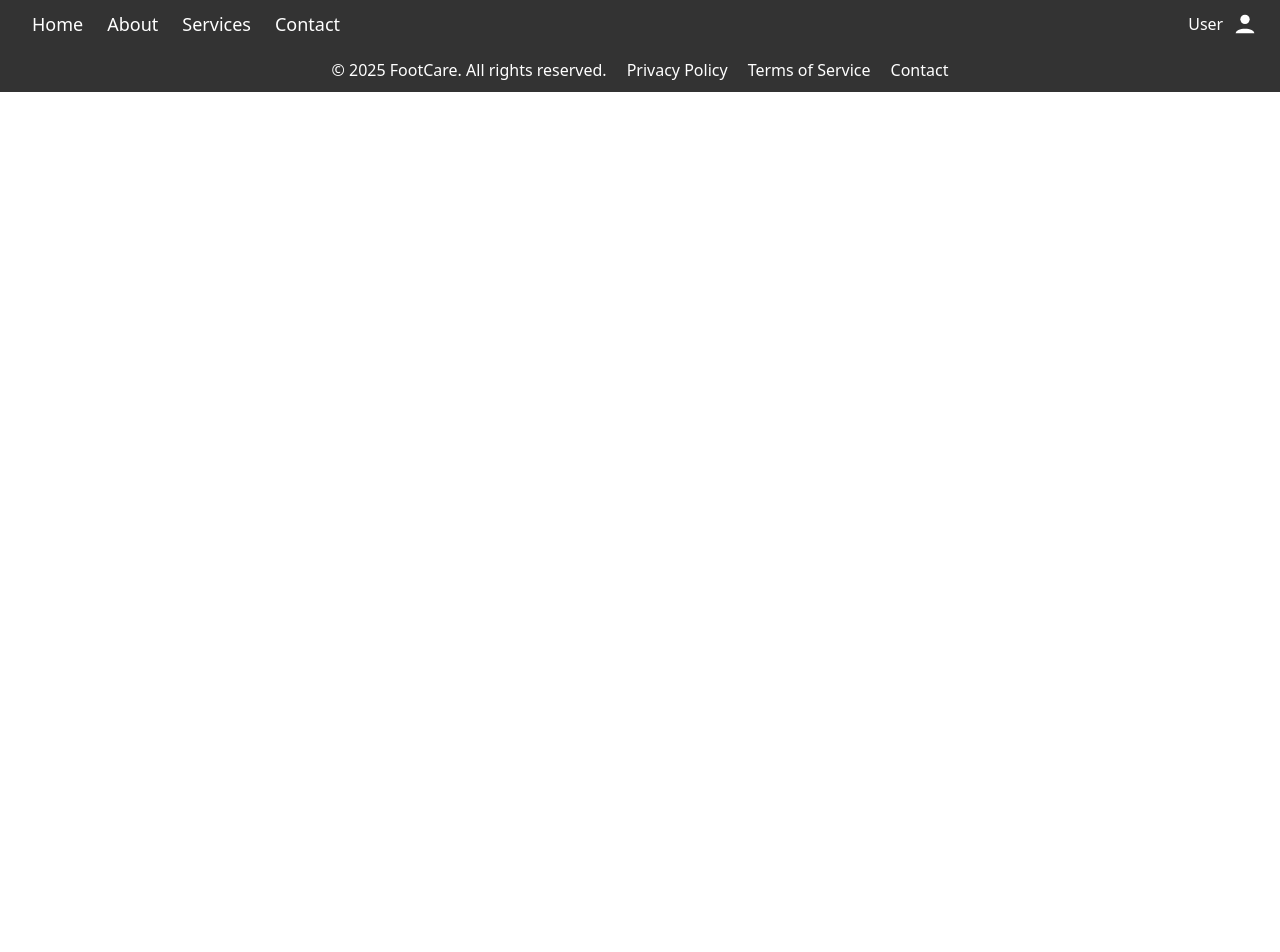
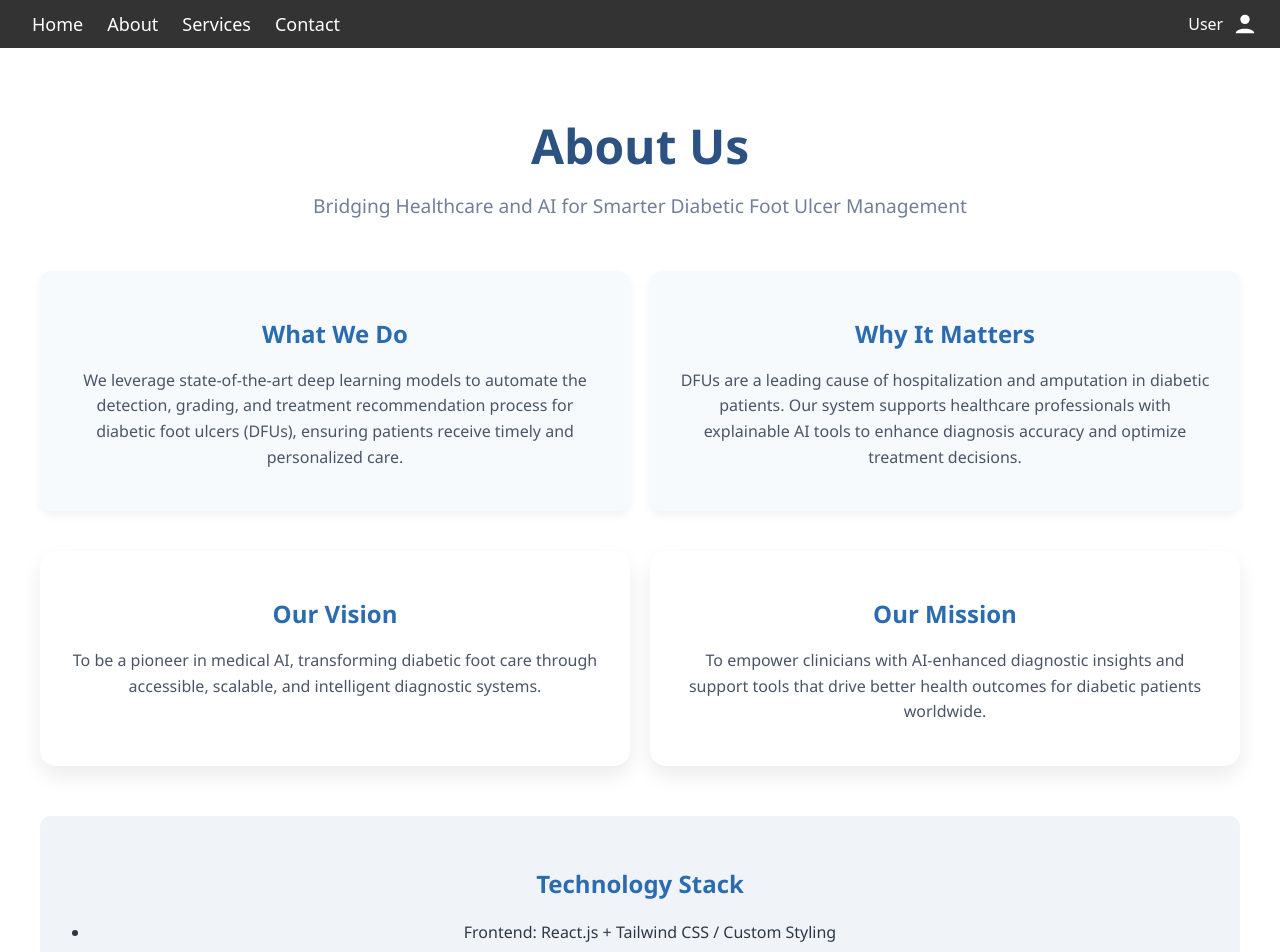
Before and after one commit to hariskabir4/RS_Project, a React (Vite) app in the folder client/: page /about in a window 1280 px wide. Shown: the top 952 px of the page. Before the commit the page ends 800 px from the top, so only its background shows below. Built offline with nearby package versions, Linux system fonts and the light colour scheme.

Commit message:
Added About and Services pages

```diff
--- a/client/src/App.jsx
+++ b/client/src/App.jsx
@@ -4,6 +4,8 @@ import Footer from './Footer'
 import Login from './components/Login'
 import Signup from './components/Signup'
 import ContactUs from './components/ContactUs'
+import About from './components/About'
+import Services from './components/Services'
 import './App.css'
 
 function App() {
@@ -19,12 +21,14 @@ function App() {
         <Route path='/about' element={
           <>
             <Navbar />
+            <About />
             <Footer />
           </>
         } />
         <Route path='/services' element={
           <>
             <Navbar />
+            <Services />
             <Footer />
           </>
         } />
--- /dev/null
+++ b/client/src/components/About.css
@@ -0,0 +1,82 @@
+.about_container_about_pg {
+    padding: 40px;
+    font-family: 'Segoe UI', Tahoma, Geneva, Verdana, sans-serif;
+    background-color: #ffffff;
+    color: #2d3748;
+  }
+
+  .header_section_about_pg {
+    text-align: center;
+    margin-bottom: 50px;
+  }
+
+  .title_about_pg {
+    font-size: 3rem;
+    color: #2c5282;
+    margin-bottom: 10px;
+  }
+
+  .subtitle_about_pg {
+    font-size: 1.2rem;
+    color: #718096;
+  }
+
+  .about_highlight_section_about_pg {
+    display: flex;
+    flex-wrap: wrap;
+    justify-content: space-around;
+    gap: 20px;
+    margin-bottom: 40px;
+  }
+
+  .highlight_card_about_pg {
+    background-color: #f7fafc;
+    padding: 25px;
+    border-radius: 12px;
+    box-shadow: 0 4px 10px rgba(0, 0, 0, 0.06);
+    width: 45%;
+    min-width: 280px;
+  }
+
+  .heading_about_pg {
+    font-size: 1.5rem;
+    color: #2b6cb0;
+    margin-bottom: 12px;
+  }
+
+  .text_about_pg {
+    font-size: 1rem;
+    color: #4a5568;
+    line-height: 1.6;
+  }
+
+  .vision_mission_section_about_pg {
+    display: flex;
+    flex-wrap: wrap;
+    justify-content: space-around;
+    gap: 20px;
+    margin-bottom: 40px;
+  }
+
+  .card_about_pg {
+    background-color: #edf2f7;
+    padding: 25px;
+    border-radius: 12px;
+    width: 45%;
+    min-width: 280px;
+    box-shadow: 0 6px 18px rgba(0, 0, 0, 0.05);
+  }
+
+  .tech_stack_section_about_pg {
+    margin-top: 40px;
+    background-color: #f0f4f8;
+    padding: 30px;
+    border-radius: 10px;
+  }
+
+  .tech_list_about_pg {
+    list-style-type: disc;
+    padding-left: 20px;
+    color: #2d3748;
+    line-height: 1.8;
+  }
--- /dev/null
+++ b/client/src/components/About.jsx
@@ -0,0 +1,63 @@
+import React from "react";
+import "./About.css";
+
+const About = () => {
+  return (
+    <div className="about_container_about_pg">
+      <header className="header_section_about_pg">
+        <h1 className="title_about_pg">About Us</h1>
+        <p className="subtitle_about_pg">
+          Bridging Healthcare and AI for Smarter Diabetic Foot Ulcer Management
+        </p>
+      </header>
+
+      <section className="about_highlight_section_about_pg">
+        <div className="highlight_card_about_pg">
+          <h2 className="heading_about_pg">What We Do</h2>
+          <p className="text_about_pg">
+            We leverage state-of-the-art deep learning models to automate the detection, grading, and
+            treatment recommendation process for diabetic foot ulcers (DFUs), ensuring patients receive
+            timely and personalized care.
+          </p>
+        </div>
+        <div className="highlight_card_about_pg">
+          <h2 className="heading_about_pg">Why It Matters</h2>
+          <p className="text_about_pg">
+            DFUs are a leading cause of hospitalization and amputation in diabetic patients. Our system
+            supports healthcare professionals with explainable AI tools to enhance diagnosis accuracy and
+            optimize treatment decisions.
+          </p>
+        </div>
+      </section>
+
+      <section className="vision_mission_section_about_pg">
+        <div className="card_about_pg">
+          <h2 className="heading_about_pg">Our Vision</h2>
+          <p className="text_about_pg">
+            To be a pioneer in medical AI, transforming diabetic foot care through accessible, scalable, and intelligent diagnostic systems.
+          </p>
+        </div>
+        <div className="card_about_pg">
+          <h2 className="heading_about_pg">Our Mission</h2>
+          <p className="text_about_pg">
+            To empower clinicians with AI-enhanced diagnostic insights and support tools that drive better health outcomes for diabetic patients worldwide.
+          </p>
+        </div>
+      </section>
+
+      <section className="tech_stack_section_about_pg">
+        <h2 className="heading_about_pg">Technology Stack</h2>
+        <ul className="tech_list_about_pg">
+          <li>Frontend: React.js + Tailwind CSS / Custom Styling</li>
+          <li>Backend: Node.js, Express</li>
+          <li>Database: MongoDB</li>
+          <li>AI Models: ConvNeXt, YOLOv11-seg</li>
+          <li>Similarity Search: KNN with Cosine Similarity</li>
+          <li>Deployment: Dockerized + Web Interface</li>
+        </ul>
+      </section>
+    </div>
+  );
+};
+
+export default About;
--- /dev/null
+++ b/client/src/components/Services.css
@@ -0,0 +1,80 @@
+.services_container_service_pg {
+    padding: 40px;
+    font-family: 'Segoe UI', Tahoma, Geneva, Verdana, sans-serif;
+    background-color: #f5f7fa;
+    color: #333;
+  }
+
+  .header_section_service_pg {
+    text-align: center;
+    margin-bottom: 50px;
+  }
+
+  .title_service_pg {
+    font-size: 3rem;
+    color: #1a202c;
+    margin-bottom: 10px;
+  }
+
+  .subtitle_service_pg {
+    font-size: 1.2rem;
+    color: #4a5568;
+  }
+
+  .vision_mission_section_about_pg {
+    display: flex;
+    flex-wrap: wrap;
+    justify-content: space-around;
+    margin-bottom: 50px;
+    gap: 20px;
+  }
+
+  .card_about_pg {
+    background-color: #ffffff;
+    border-radius: 16px;
+    padding: 25px;
+    box-shadow: 0 10px 20px rgba(0, 0, 0, 0.08);
+    width: 45%;
+    min-width: 280px;
+  }
+
+  .heading_about_pg {
+    font-size: 1.5rem;
+    color: #2b6cb0;
+    margin-bottom: 10px;
+  }
+
+  .text_about_pg {
+    font-size: 1rem;
+    color: #4a5568;
+  }
+
+  .service_features_service_pg {
+    display: grid;
+    grid-template-columns: repeat(auto-fit, minmax(260px, 1fr));
+    gap: 25px;
+  }
+
+  .feature_card_service_pg {
+    background-color: #ffffff;
+    padding: 20px;
+    border-radius: 16px;
+    box-shadow: 0 6px 18px rgba(0, 0, 0, 0.06);
+    transition: transform 0.2s ease-in-out;
+  }
+
+  .feature_card_service_pg:hover {
+    transform: translateY(-5px);
+  }
+
+  .feature_card_service_pg h3 {
+    color: #2c5282;
+    font-size: 1.3rem;
+    margin-bottom: 8px;
+  }
+
+  .feature_card_service_pg p {
+    color: #4a5568;
+    font-size: 0.95rem;
+    line-height: 1.4;
+  }
--- /dev/null
+++ b/client/src/components/Services.jsx
@@ -0,0 +1,73 @@
+import React from "react";
+import "./Services.css";
+
+const Services = () => {
+  return (
+    <div className="services_container_service_pg">
+      <header className="header_section_service_pg">
+        <h1 className="title_service_pg">Our Services</h1>
+        <p className="subtitle_service_pg">
+          Empowering Diabetic Foot Ulcer Treatment with AI-driven Personalization
+        </p>
+      </header>
+
+      <section className="vision_mission_section_about_pg">
+        <div className="card_about_pg">
+          <h2 className="heading_about_pg">Our Vision</h2>
+          <p className="text_about_pg">
+            To revolutionize diabetic foot ulcer care by integrating explainable AI to deliver accurate,
+            personalized, and timely treatment recommendations across healthcare systems.
+          </p>
+        </div>
+        <div className="card_about_pg">
+          <h2 className="heading_about_pg">Our Mission</h2>
+          <p className="text_about_pg">
+            We aim to support clinicians with deep learning–powered tools for effective DFU grading,
+            visual understanding, and evidence-based treatment guidance using a user-friendly platform.
+          </p>
+        </div>
+      </section>
+
+      <section className="service_features_service_pg">
+        <div className="feature_card_service_pg">
+          <h3>AI-Powered DFU Analysis</h3>
+          <p>
+            Upload diabetic foot ulcer images and get instant analysis powered by deep learning (ConvNeXt and YOLOv11-seg).
+          </p>
+        </div>
+        <div className="feature_card_service_pg">
+          <h3>Explainable Predictions</h3>
+          <p>
+            Visualize segmentation heatmaps over ulcers for clear explainability using attention overlays.
+          </p>
+        </div>
+        <div className="feature_card_service_pg">
+          <h3>Wagner Grade Mapping</h3>
+          <p>
+            Automatically classify ulcers into Wagner grades to assist in clinical decision-making.
+          </p>
+        </div>
+        <div className="feature_card_service_pg">
+          <h3>Case-Based Retrieval</h3>
+          <p>
+            Retrieve similar past cases using cosine similarity and KNN-based matching to enhance treatment reliability.
+          </p>
+        </div>
+        <div className="feature_card_service_pg">
+          <h3>Interactive Reports</h3>
+          <p>
+            Generate detailed, downloadable treatment reports from the prediction pipeline.
+          </p>
+        </div>
+        {/* <div className="feature_card_service_pg">
+          <h3>Seamless Web Experience</h3>
+          <p>
+            User-friendly web interface for uploading, reviewing, and downloading personalized results.
+          </p>
+        </div> */}
+      </section>
+    </div>
+  );
+};
+
+export default Services;
```
